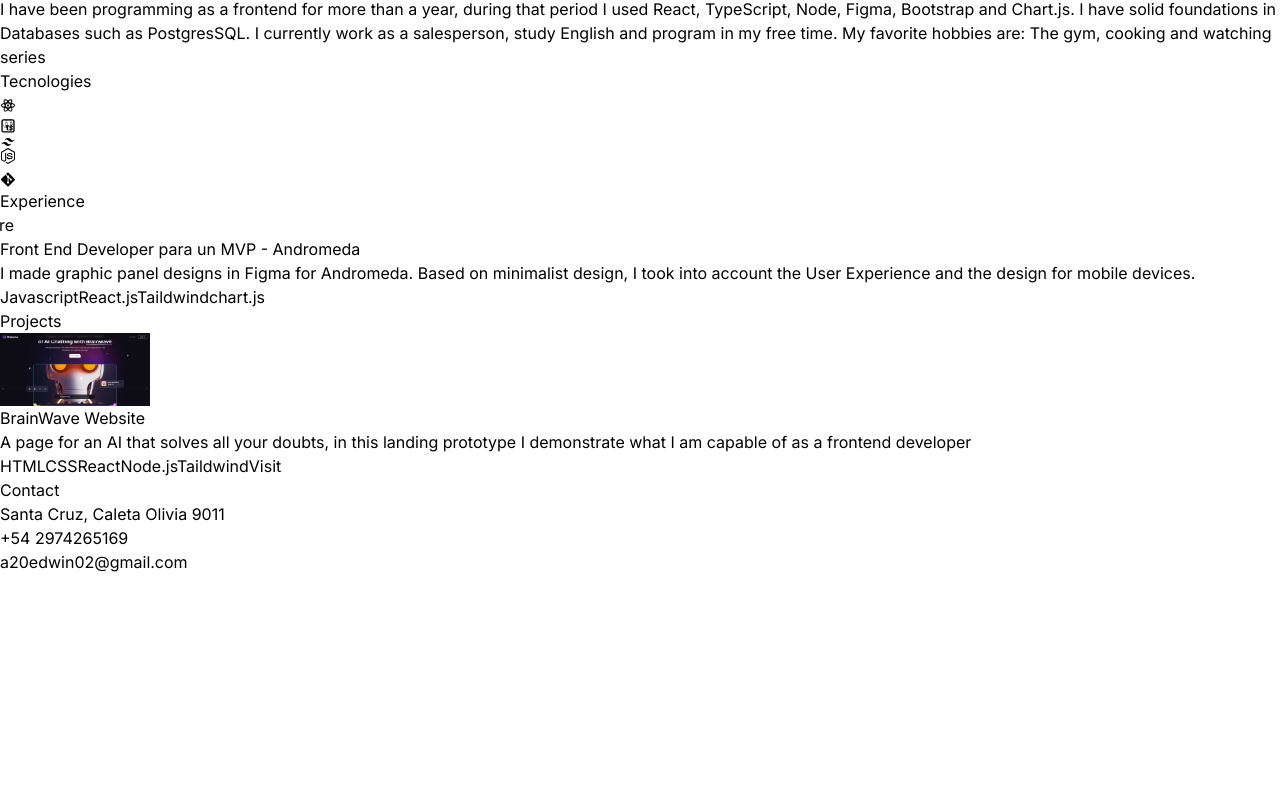
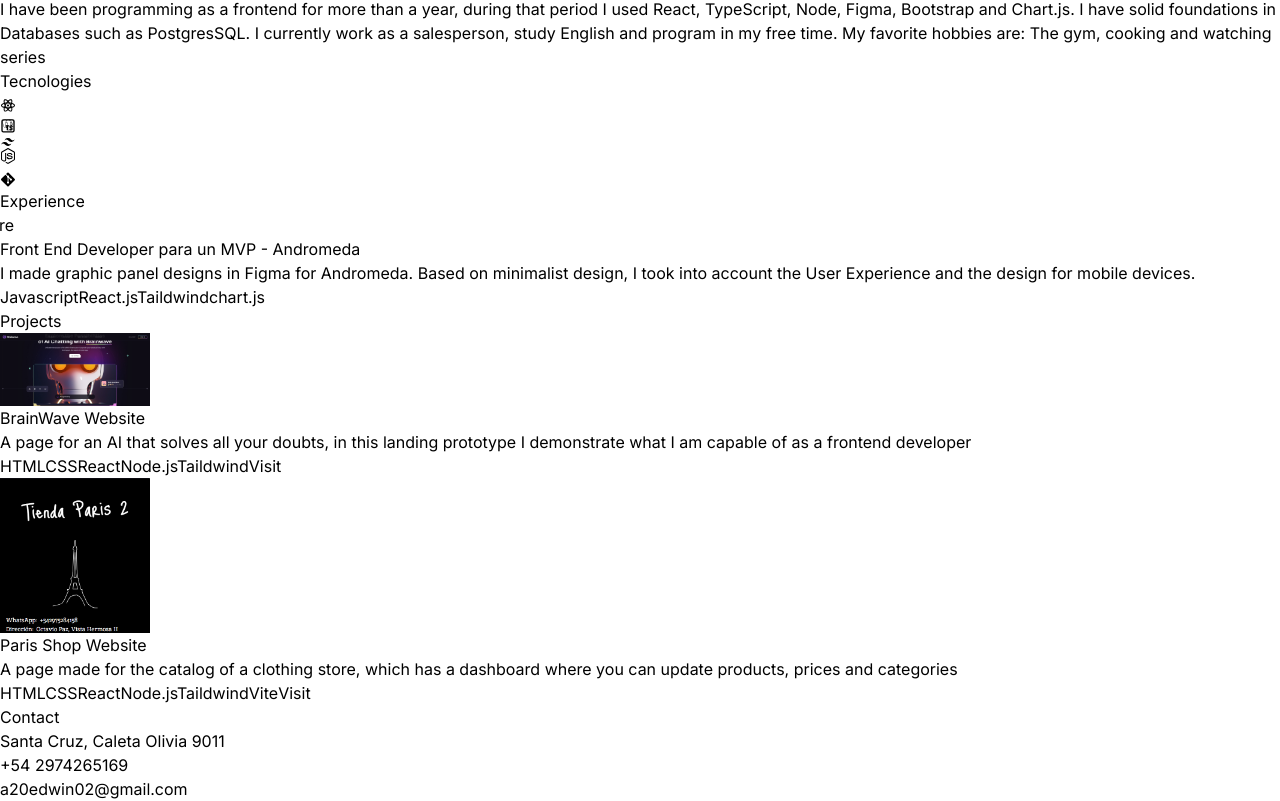
Before and after one commit to Edwuardito/Portfolio3.0, a React (Vite) app: page / in a window 1280 px wide. Shown: the part 933-1734 px from the top of the page. Before the commit the page ends 1507 px from the top, so only its background shows below. Built offline with nearby package versions, Linux system fonts and the light colour scheme.

Commit message:
new project

```diff
--- a/src/constants/index.js
+++ b/src/constants/index.js
@@ -1,7 +1,5 @@
 import project1 from "../assets/projects/project-1.png";
-import project2 from "../assets/projects/project-2.jpg";
-import project3 from "../assets/projects/project-3.jpg";
-import project4 from "../assets/projects/project-4.jpg";
+import project2 from "../assets/projects/paris.png";
 
 export const HERO_CONTENT = `¡Hola! Soy Edwin Rodríguez García, Desarrollador Front End especializado en React y Taildwind.
 `;
@@ -35,6 +33,13 @@ export const PROJECTS = [
     description:"Una pagina para una IA que resuelve todas tus dudas, en este prototipo de landing demuestro de lo que soy capaz como frontend developer",
     description_en:"A page for an AI that solves all your doubts, in this landing prototype I demonstrate what I am capable of as a frontend developer",
     technologies: ["HTML", "CSS", "React", "Node.js", "Taildwind"],
+  },
+  {
+    title: "Paris Shop Website",
+    image: project2,
+    description:"Una pagina hecha para el catalogo de una tienda de ropa, que cuenta con dashboard donde actualizar productos, precios y categorias",
+    description_en:"A page made for the catalog of a clothing store, which has a dashboard where you can update products, prices and categories",
+    technologies: ["HTML", "CSS", "React", "Node.js", "Taildwind","Vite"],
   }
 ];
 
```
Also changed, not shown: src/assets/projects/paris.png (added).
